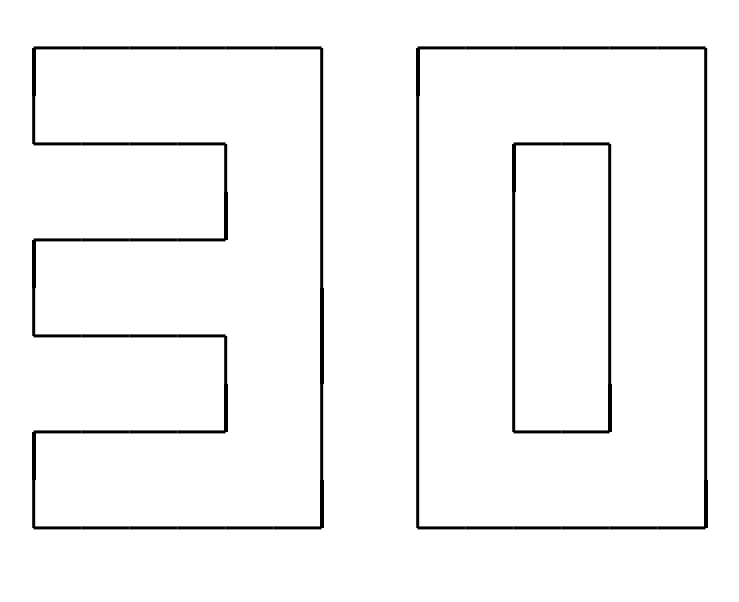
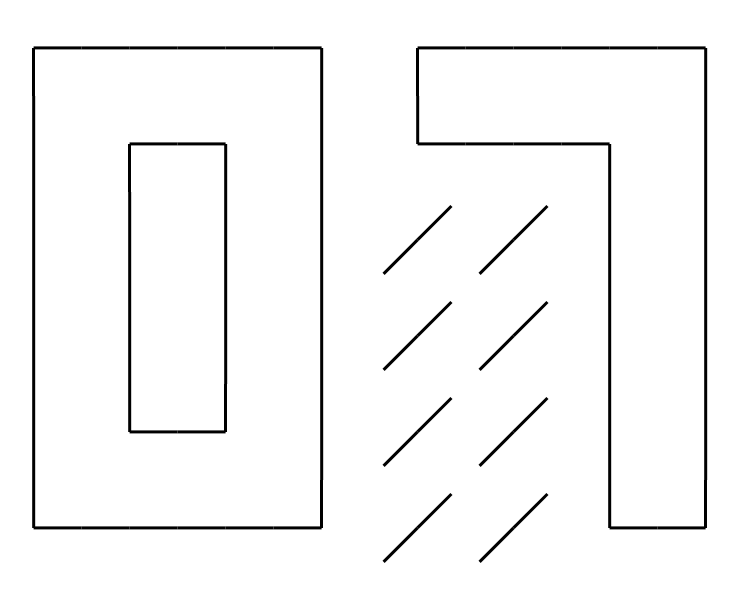
Before and after one commit to gg-dev-05/react-animated-digits, a React (Create React App) app: page / in a window 1280 px wide. Shown: the top 602 px of the page, without its empty margins (14-753 px from the left). Built offline with nearby package versions, Linux system fonts and the light colour scheme.

Commit message:
transitions made smooth

```diff
--- a/src/App.js
+++ b/src/App.js
@@ -5,22 +5,26 @@
 
   const [secs_0, setSecs_0] = useState(0);
   const [secs_1, setSecs_1] = useState(0);
+  const [startTime, setStartTime] = useState(0);
+  useEffect(() => {
+    const time = new Date();
+    setStartTime(time.getSeconds())
+    setSecs_0(startTime/10)
+    setSecs_1(startTime%10)
+  }, [])
   useEffect(() => {
     const interval = setInterval(() => {
-      const time = new Date();
-      const seconds = time.getSeconds();
-      setSecs_0(parseInt(seconds/10));
-      setSecs_1(parseInt(seconds%10))
+      // setSecs_0(previous => previous+1);
+      setSecs_1(previous => previous+1);
     }, 1000);
     return () => {
       clearInterval(interval);
     };
-  }, []);
+  });
   return (
     <div className="App">
       <Digit digit={secs_0}/>
       <Digit digit={secs_1}/>
-
     </div>
   );
 }
--- a/src/Circle/Circle.js
+++ b/src/Circle/Circle.js
@@ -1,12 +1,11 @@
-import React from 'react'
+import React, { useEffect, useState } from 'react'
 import './Circle.scss'
 
-const Circle = ({angle1, angle2}) => {
-
+const Circle = ({bottom, top}) => {
     return (
         <div className="circle">
-            <div className={`line rotate_${angle1}_ob`}></div>
-            <div className={`line rotate_${angle2}_ot`}></div>
+            <div className={`line rotate_${bottom[0]}_${bottom[1]}_ob`}></div>
+            <div className={`line rotate_${top[0]}_${top[1]}_ot`}></div>
         </div>
     )
 }
--- a/src/Circle/Circle.scss
+++ b/src/Circle/Circle.scss
@@ -4,18 +4,55 @@
 
 @mixin animation-mixin($name, $angle) {
   @keyframes #{$name} {
-    0% {
-      transform: rotate(0deg);
-    }
     100% {
       transform: rotate($angle);
     }
   }
 }
 
+@mixin animation-mixin2($name, $from, $to) {
+  @keyframes #{$name} {
+    0% {
+      transform: rotate($from);
+    }
+    100% {
+      transform: rotate($to);
+    }
+  }
+}
+@include animation-mixin2(rotate_0_0, 0deg, 0deg);
+@include animation-mixin2(rotate_0_45, 0deg, 45deg);
+@include animation-mixin2(rotate_0_90, 0deg, 90deg);
+@include animation-mixin2(rotate_0_135, 0deg, 45deg);
+@include animation-mixin2(rotate_0_180, 0deg, 180deg);
+
+@include animation-mixin2(rotate_45_0, 45deg, 0deg);
+@include animation-mixin2(rotate_45_45, 45deg, 45deg);
+@include animation-mixin2(rotate_45_90, 45deg, 90deg);
+@include animation-mixin2(rotate_45_135, 45deg, 45deg);
+@include animation-mixin2(rotate_45_180, 45deg, 180deg);
+
+@include animation-mixin2(rotate_90_0, 90deg, 0deg);
+@include animation-mixin2(rotate_90_45, 90deg, 45deg);
+@include animation-mixin2(rotate_90_90, 90deg, 90deg);
+@include animation-mixin2(rotate_90_135, 90deg, 45deg);
+@include animation-mixin2(rotate_90_180, 90deg, 180deg);
+
+@include animation-mixin2(rotate_135_0, 135deg, 0deg);
+@include animation-mixin2(rotate_135_45, 135deg, 45deg);
+@include animation-mixin2(rotate_135_90, 135deg, 90deg);
+@include animation-mixin2(rotate_135_135, 135deg, 45deg);
+@include animation-mixin2(rotate_135_180, 135deg, 180deg);
+
+@include animation-mixin2(rotate_180_0, 180deg, 0deg);
+@include animation-mixin2(rotate_180_45, 180deg, 45deg);
+@include animation-mixin2(rotate_180_90, 180deg, 90deg);
+@include animation-mixin2(rotate_180_135, 180deg, 45deg);
+@include animation-mixin2(rotate_180_180, 180deg, 180deg);
+
 @include animation-mixin(rotate_45, 45deg);
 @include animation-mixin(rotate_90, 90deg);
-@include animation-mixin(rotate_135, 135 deg);
+@include animation-mixin(rotate_135, 135deg);
 @include animation-mixin(rotate_180, 180deg);
 
 .circle {
@@ -36,42 +73,257 @@
   animation-fill-mode: forwards;
 }
 
-.rotate_45_ob {
-  animation-name: rotate_45;
+// ------------------- From 0 -------------------------
+.rotate_0_0_ob {
+  animation-name: rotate_0_0;
   transform-origin: bottom center;
 }
 
-.rotate_45_ot {
-  animation-name: rotate_45;
+.rotate_0_45_ob {
+  animation-name: rotate_0_45;
+  transform-origin: bottom center;
+}
+
+.rotate_0_90_ob {
+  animation-name: rotate_0_90;
+  transform-origin: bottom center;
+}
+
+.rotate_0_135_ob {
+  animation-name: rotate_0_135;
+  transform-origin: bottom center;
+}
+
+.rotate_0_180_ob {
+  animation-name: rotate_0_180;
+  transform-origin: bottom center;
+}
+
+.rotate_0_0_ot {
+  animation-name: rotate_0_0;
   transform-origin: top center;
 }
 
-.rotate_90_ob {
-  animation-name: rotate_90;
+.rotate_0_45_ot {
+  animation-name: rotate_0_45;
+  transform-origin: top center;
+}
+
+.rotate_0_90_ot {
+  animation-name: rotate_0_90;
+  transform-origin: top center;
+}
+
+.rotate_0_135_ot {
+  animation-name: rotate_0_135;
+  transform-origin: top center;
+}
+
+.rotate_0_180_ot {
+  animation-name: rotate_0_180;
+  transform-origin: top center;
+}
+
+// ------------------- From 45 -------------------------
+.rotate_45_0_ob {
+  animation-name: rotate_45_0;
   transform-origin: bottom center;
 }
 
-.rotate_90_ot {
-  animation-name: rotate_90;
+.rotate_45_45_ob {
+  animation-name: rotate_45_45;
+  transform-origin: bottom center;
+}
+
+.rotate_45_90_ob {
+  animation-name: rotate_45_90;
+  transform-origin: bottom center;
+}
+
+.rotate_45_135_ob {
+  animation-name: rotate_45_135;
+  transform-origin: bottom center;
+}
+
+.rotate_45_180_ob {
+  animation-name: rotate_45_180;
+  transform-origin: bottom center;
+}
+
+.rotate_45_0_ot {
+  animation-name: rotate_45_0;
   transform-origin: top center;
 }
 
-.rotate_135_ob {
-  animation-name: rotate_135;
+.rotate_45_45_ot {
+  animation-name: rotate_45_45;
+  transform-origin: top center;
+}
+
+.rotate_45_90_ot {
+  animation-name: rotate_45_90;
+  transform-origin: top center;
+}
+
+.rotate_45_135_ot {
+  animation-name: rotate_45_135;
+  transform-origin: top center;
+}
+
+.rotate_45_180_ot {
+  animation-name: rotate_45_180;
+  transform-origin: top center;
+}
+
+// ------------------- From 90 -------------------------
+.rotate_90_0_ob {
+  animation-name: rotate_90_0;
   transform-origin: bottom center;
 }
 
-.rotate_135_ot {
-  animation-name: rotate_135;
+.rotate_90_45_ob {
+  animation-name: rotate_90_45;
+  transform-origin: bottom center;
+}
+
+.rotate_90_90_ob {
+  animation-name: rotate_90_90;
+  transform-origin: bottom center;
+}
+
+.rotate_90_135_ob {
+  animation-name: rotate_90_135;
+  transform-origin: bottom center;
+}
+
+.rotate_90_180_ob {
+  animation-name: rotate_90_180;
+  transform-origin: bottom center;
+}
+
+.rotate_90_0_ot {
+  animation-name: rotate_90_0;
   transform-origin: top center;
 }
 
-.rotate_180_ob {
-  animation-name: rotate_180;
+.rotate_90_45_ot {
+  animation-name: rotate_90_45;
+  transform-origin: top center;
+}
+
+.rotate_90_90_ot {
+  animation-name: rotate_90_90;
+  transform-origin: top center;
+}
+
+.rotate_90_135_ot {
+  animation-name: rotate_90_135;
+  transform-origin: top center;
+}
+
+.rotate_90_180_ot {
+  animation-name: rotate_90_180;
+  transform-origin: top center;
+}
+
+// ------------------- From 135 -------------------------
+.rotate_135_0_ob {
+  animation-name: rotate_135_0;
   transform-origin: bottom center;
 }
 
-.rotate_180_ot {
-  animation-name: rotate_180;
+.rotate_135_45_ob {
+  animation-name: rotate_135_45;
+  transform-origin: bottom center;
+}
+
+.rotate_135_90_ob {
+  animation-name: rotate_135_90;
+  transform-origin: bottom center;
+}
+
+.rotate_135_135_ob {
+  animation-name: rotate_135_135;
+  transform-origin: bottom center;
+}
+
+.rotate_135_180_ob {
+  animation-name: rotate_135_180;
+  transform-origin: bottom center;
+}
+
+.rotate_135_0_ot {
+  animation-name: rotate_135_0;
   transform-origin: top center;
 }
+
+.rotate_135_45_ot {
+  animation-name: rotate_135_45;
+  transform-origin: top center;
+}
+
+.rotate_135_90_ot {
+  animation-name: rotate_135_90;
+  transform-origin: top center;
+}
+
+.rotate_135_135_ot {
+  animation-name: rotate_135_135;
+  transform-origin: top center;
+}
+
+.rotate_135_180_ot {
+  animation-name: rotate_135_180;
+  transform-origin: top center;
+}
+
+// ------------------- From 189 -------------------------
+.rotate_180_0_ob {
+  animation-name: rotate_180_0;
+  transform-origin: bottom center;
+}
+
+.rotate_180_45_ob {
+  animation-name: rotate_180_45;
+  transform-origin: bottom center;
+}
+
+.rotate_180_90_ob {
+  animation-name: rotate_180_90;
+  transform-origin: bottom center;
+}
+
+.rotate_180_135_ob {
+  animation-name: rotate_180_135;
+  transform-origin: bottom center;
+}
+
+.rotate_180_180_ob {
+  animation-name: rotate_180_180;
+  transform-origin: bottom center;
+}
+
+.rotate_180_0_ot {
+  animation-name: rotate_180_0;
+  transform-origin: top center;
+}
+
+.rotate_180_45_ot {
+  animation-name: rotate_180_45;
+  transform-origin: top center;
+}
+
+.rotate_180_90_ot {
+  animation-name: rotate_180_90;
+  transform-origin: top center;
+}
+
+.rotate_180_135_ot {
+  animation-name: rotate_180_135;
+  transform-origin: top center;
+}
+
+.rotate_180_180_ot {
+  animation-name: rotate_180_180;
+  transform-origin: top center;
+}
--- a/src/Digit/Digit.js
+++ b/src/Digit/Digit.js
@@ -4,11 +4,14 @@
 import './Digit.scss'
 const { v4: uuidv4 } = require('uuid');
 
-function Digit({digit=0}) {
-  const res = output(digit);
+function Digit(props) {
+  const currentDigit = props?.digit >= 0 ? props.digit : 0
+  const previousDigit = currentDigit === 0 ? 9 : currentDigit-1;
+  const currentDigitArray = output(currentDigit);
+  const previousDigitArray = output(previousDigit);
   const circles = []
   for(var i = 0; i < 24; i++){
-    circles.push(<Circle key={uuidv4()} angle1={res[0][i]} angle2={res[1][i]}/>)
+    circles.push(<Circle key={uuidv4()} bottom={[previousDigitArray[0][i], currentDigitArray[0][i]]} top={[previousDigitArray[1][i], currentDigitArray[1][i]]}/>)
   }
   return (
       <div className="container">
--- a/src/logic.js
+++ b/src/logic.js
@@ -19,7 +19,7 @@
             ]
         ]
     }
-    if(n === 1){
+    else if(n === 1){
         return [
             [
                 90, 90, 180, 45,
@@ -39,7 +39,7 @@
             ]
         ]
     }
-    if(n === 2){
+    else if(n === 2){
         return [
             [
                 90, 90, 90, 180,
@@ -59,7 +59,7 @@
             ]
         ]
     }
-    if(n === 3){
+    else if(n === 3){
         return [
             [
                 90, 90, 90, 180,
@@ -79,7 +79,7 @@
             ]
         ]
     }
-    if(n === 4){
+    else if(n === 4){
         return [
             [
                 90, 180, 90, 180,
@@ -99,7 +99,7 @@
             ]
         ]
     }
-    if(n === 5){
+    else if(n === 5){
         return [
             [
                 90, 90, 90, 180,
@@ -119,7 +119,7 @@
             ]
         ]
     }
-    if(n === 6){
+    else if(n === 6){
         return [
             [
                 90, 90, 90, 180,
@@ -139,7 +139,7 @@
             ]
         ]
     }
-    if(n === 7){
+    else if(n === 7){
         return [
             [
                 90, 90, 90, 180,
@@ -159,7 +159,7 @@
             ]
         ]
     }
-    if(n === 8){
+    else if(n === 8){
         return [
             [
                 90, 90, 90, 180,
@@ -179,7 +179,7 @@
             ]
         ]
     }
-    if(n === 9){
+    else if(n === 9){
         return [
             [
                 90, 90, 90, 180,
@@ -199,4 +199,6 @@
             ]
         ]
     }
+    else
+        return output(0)
 }
```
